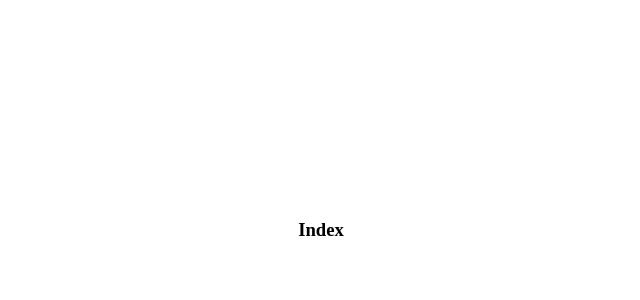
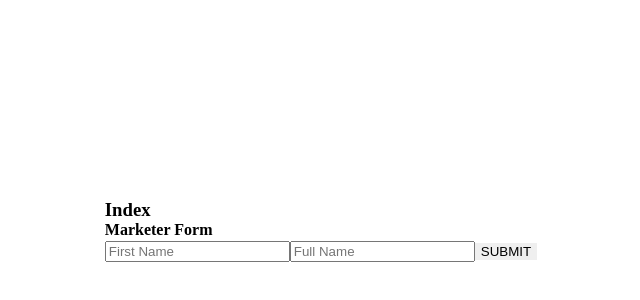
Before and after one commit to chenMordechai/Market, a React (Vite) app: page / in a window 1280 px wide. Shown: the part 170-470 px from the top of the page, without its empty margins (319-959 px from the left). Built offline with nearby package versions, Linux system fonts and the light colour scheme.

Commit message:
add marketer form

```diff
--- /dev/null
+++ b/src/cmps/MarketerForm.jsx
@@ -0,0 +1,26 @@
+
+
+export function MarketerForm({ dataToAdd, onSetChangeData, onSubmitForm }) {
+    return (
+        <section className="marketer-form">
+            <h1>Marketer Form</h1>
+            <form onSubmit={onSubmitForm}>
+                <input
+                    onChange={onSetChangeData}
+                    value={dataToAdd.firstName}
+                    placeholder="First Name"
+                    type="text"
+                    id="firstName"
+                    name="firstName" />
+                <input
+                    onChange={onSetChangeData}
+                    value={dataToAdd.lastName}
+                    placeholder="Full Name"
+                    type="text"
+                    id="lastName"
+                    name="lastName" />
+                <button>SUBMIT</button>
+            </form>
+        </section>
+    )
+}
--- a/src/pages/Index.jsx
+++ b/src/pages/Index.jsx
@@ -1,14 +1,31 @@
 import { useState, useEffect } from 'react'
+import { MarketerForm } from '../cmps/MarketerForm'
+import { dataService } from '../services/data.service-local'
 
 export function Index() {
-
+    const [dataToAdd, setDataToAdd] = useState(dataService.getDataToAdd())
+    console.log('dataToAdd:', dataToAdd)
     useEffect(() => {
 
     }, [])
 
+    function onSetChangeData(ev) {
+        let { name, value } = ev.target
+        setDataToAdd(prev => ({ ...prev, [name]: value }))
+    }
+
+    function onSubmitForm(ev) {
+        ev.preventDefault()
+        dataService.save(dataToAdd)
+            .then(newData => {
+                console.log('newData:', newData)
+            })
+    }
+
     return (
         <section className="index">
             <h1>Index</h1>
+            <MarketerForm dataToAdd={dataToAdd} onSetChangeData={onSetChangeData} />
         </section>
     )
 }
--- a/src/services/car.service-local.js
+++ b/src/services/data.service-local.js
@@ -4,17 +4,39 @@ import { storageService } from './async-storage.service.js'
 const STORAGE_KEY = 'carDB'
 const PAGE_SIZE = 3
 
-export const carService = {
-    query,
-    getById,
-    save,
-    remove,
-    getEmptyCar,
-    getDefaultFilter,
-    getLabels,
-    getDefaultSort
+export const dataService = {
+    // query,
+    // getById,
+    // save,
+    // remove,
+    // getEmptyCar,
+    // getDefaultFilter,
+    // getLabels,
+    // getDefaultSort
+    getDataToAdd,
+    save
 }
 
+function getDataToAdd() {
+    return {
+        firstName: '',
+        lastName: '',
+    }
+}
+
+function save(data) {
+    if (data._id) {
+        return storageService.put(STORAGE_KEY, data)
+            .then((savedData) => {
+                return savedData
+            })
+    } else {
+        return storageService.post(STORAGE_KEY, data)
+            .then((savedData) => {
+                return savedData
+            })
+    }
+}
 
 function query(filterBy = {}, sortBy = {}) {
 
@@ -74,28 +96,7 @@ function remove(carId) {
     return storageService.remove(STORAGE_KEY, carId)
 
 }
-function save(car) {
-    if (car._id) {
-        return storageService.put(STORAGE_KEY, car)
-            .then((savedCar) => {
-                return savedCar
-            })
-    } else {
-        return storageService.post(STORAGE_KEY, car)
-            .then((savedCar) => {
-                return savedCar
-            })
-    }
-}
-function getEmptyCar() {
-    return {
-        name: '',
-        inStock: true,
-        price: 0,
-        labels: []
 
-    }
-}
 function getDefaultFilter() {
     return { name: '', inStock: 'all', labels: [], price: '' }
 }
```
